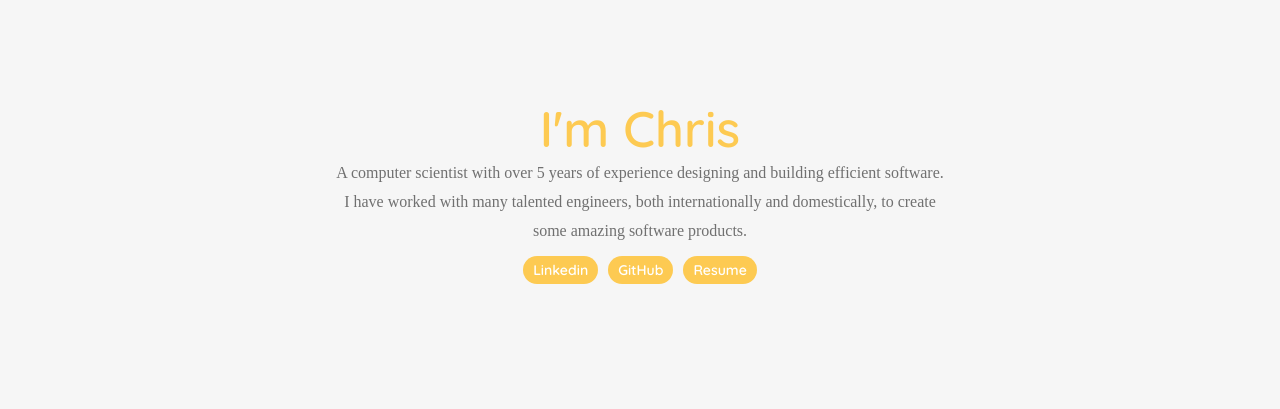
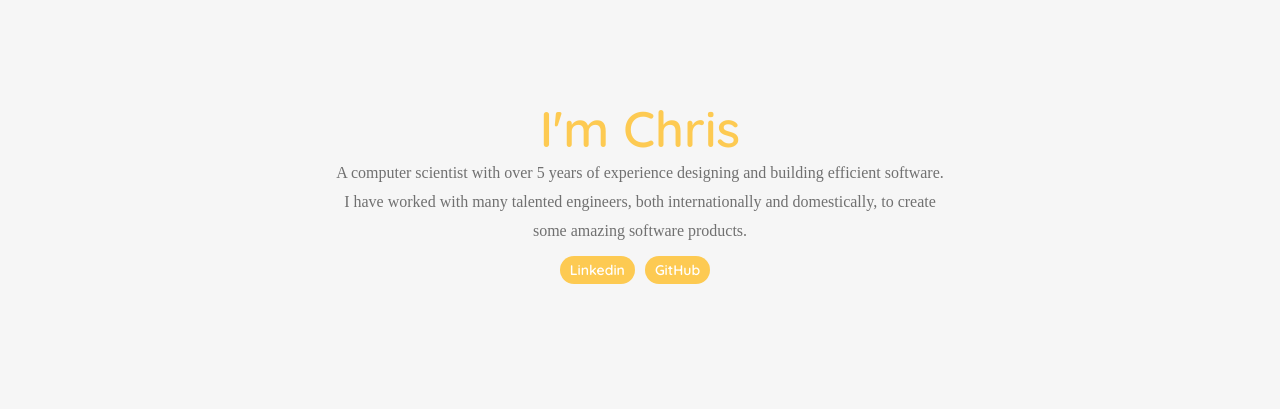
Before and after one commit to ChrisJol/Portfolio, a plain HTML site: page index.html in a window 1280 px wide. Shown: the part 841-1250 px from the top of the page. Drawn offline with nearby package versions, Linux system fonts and the light colour scheme.

Commit message:
bug fixes and removed resume

```diff
--- a/index.html
+++ b/index.html
@@ -27,7 +27,7 @@
         <div class="mobile__disclaimer--links">
             <a class="mobile__disclaimer--link" href="https://linkedin.com/in/chrisjol" target="_blank">Linkedin</a>
             <a class="mobile__disclaimer--link" href="https://github.com/ChrisJol" target="_blank">GitHub</a>
-            <a class="mobile__disclaimer--link" href="public/files/Resume.pdf" target="_blank">Resume</a>
+            <!-- <a class="mobile__disclaimer--link" href="public/files/Resume.pdf" target="_blank">Resume</a> -->
         </div>
     </div>
 
@@ -74,7 +74,7 @@
                 <div class="view__contact--links">
                         <a class="view__contact--link" href="https://linkedin.com/in/chrisjol" target="_blank">Linkedin</a>
                         <a class="view__contact--link" href="https://github.com/ChrisJol" target="_blank">GitHub</a>
-                        <a class="view__contact--link" href="public/files/Resume.pdf" target="_blank">Resume</a>
+                        <!-- <a class="view__contact--link" href="public/files/Resume.pdf" target="_blank">Resume</a> -->
                     </div>
             </div>
         </div>
--- a/stylesheets/style.css
+++ b/stylesheets/style.css
@@ -196,6 +196,7 @@ h1 {
 .view__contact{
     height: auto;
     min-height: 300px;
+    z-index: 10000;
 }
 
 .view__contact--container{
```
